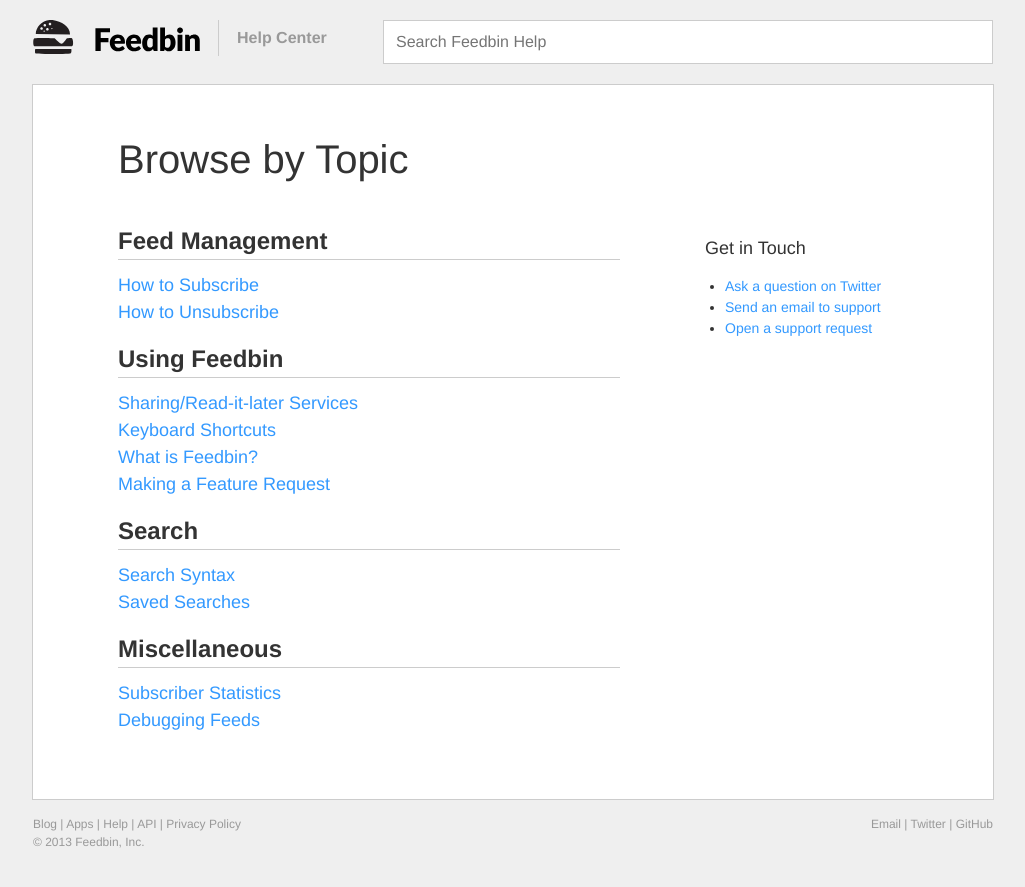
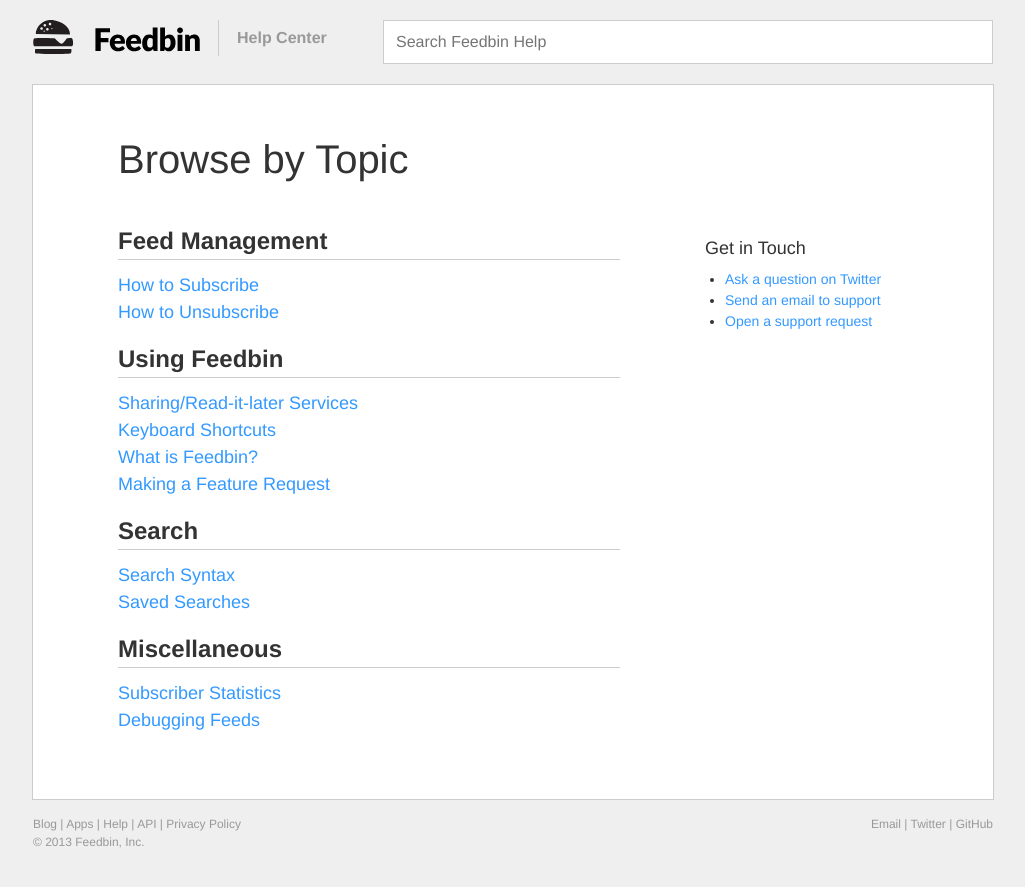
Before and after one commit to willrobin/feedbin-help, a Jekyll site: the page built from index.html, in a window 1280 px wide. Shown: the top 887 px of the page, without its empty margins (127-1152 px from the left). Built offline with Jekyll 4.4.1, drawn with Linux system fonts in a browser that asks for light colours; the list of posts is cut into pages by our own code; comment, search, counter and statistics services are not loaded.

Commit message:
Less margin on the h2s.

```diff
--- a/assets/stylesheets/css.css
+++ b/assets/stylesheets/css.css
@@ -157,7 +157,7 @@
 h2 {
 	font-size: 24px;
 	font-weight: bold;
-	margin-bottom: .8em;
+	margin-bottom: .4em;
 }
 
 h2.category {
```
